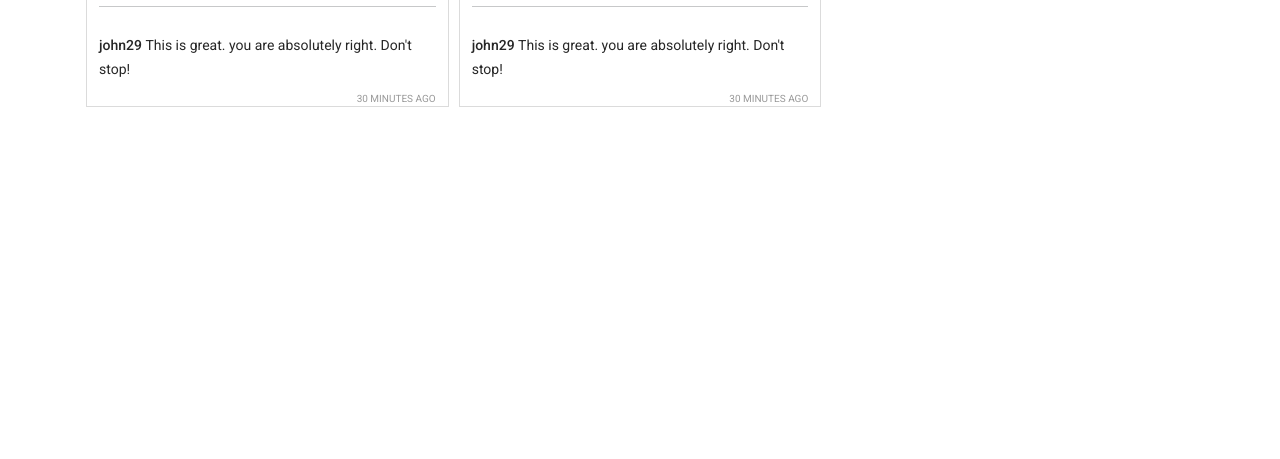
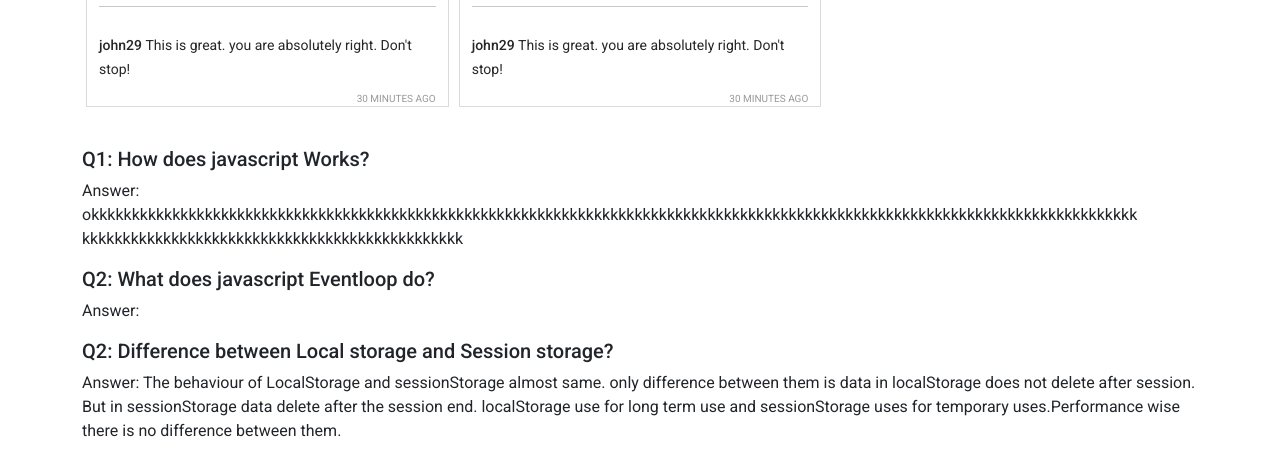
Before and after one commit to ahmed-rifat/Insta-Sohor, a plain HTML site: page index.html in a window 1280 px wide. Shown: the part 1425-1884 px from the top of the page. Before the commit the page ends 1548 px from the top, so only its background shows below. Drawn offline with nearby package versions, Linux system fonts and the light colour scheme.

Commit message:
Qns 2 answered

```diff
--- a/index.html
+++ b/index.html
@@ -77,6 +77,18 @@
                 <h1>Reported posts</h1>
             </div>
         </main>
+        <section class="container mt-4">
+            <h5>Q1: How does javascript Works?</h5>
+            <p>Answer: okkkkkkkkkkkkkkkkkkkkkkkkkkkkkkkkkkkkkkkkkkkkkkkkkkkkkkkkkkkkkkkkkkkkkkkkkkkkkkkkkkkkkkkkkkkkkkkkkkkkkkkkkkkkkkkkkkkkkkkkkkkkkkkkk <br>
+                 kkkkkkkkkkkkkkkkkkkkkkkkkkkkkkkkkkkkkkkkkkkkkkk</p>
+            <h5>Q2: What does javascript Eventloop do?</h5>
+            <p>Answer:</p>
+            <h5>Q2: Difference between Local storage and Session storage?</h5>
+            <p>Answer: The behaviour of LocalStorage and sessionStorage almost same.
+                 only difference between them is data in localStorage does not delete after session.
+                  But in sessionStorage data delete after the session end.
+                   localStorage use for long term use and sessionStorage uses for temporary uses.Performance wise there is no difference between them.</p>
+        </section>
         <footer></footer>
 
         <!-- add javascript  file  -->
```
